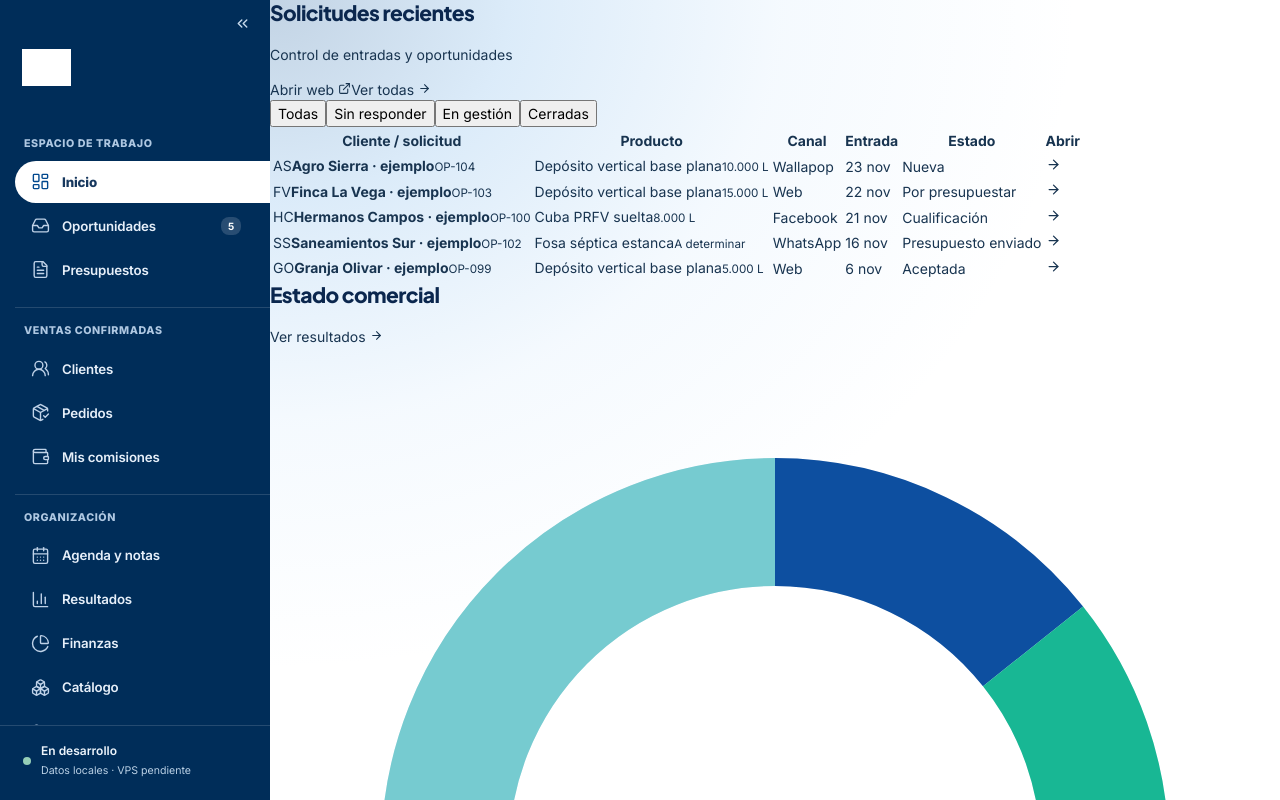
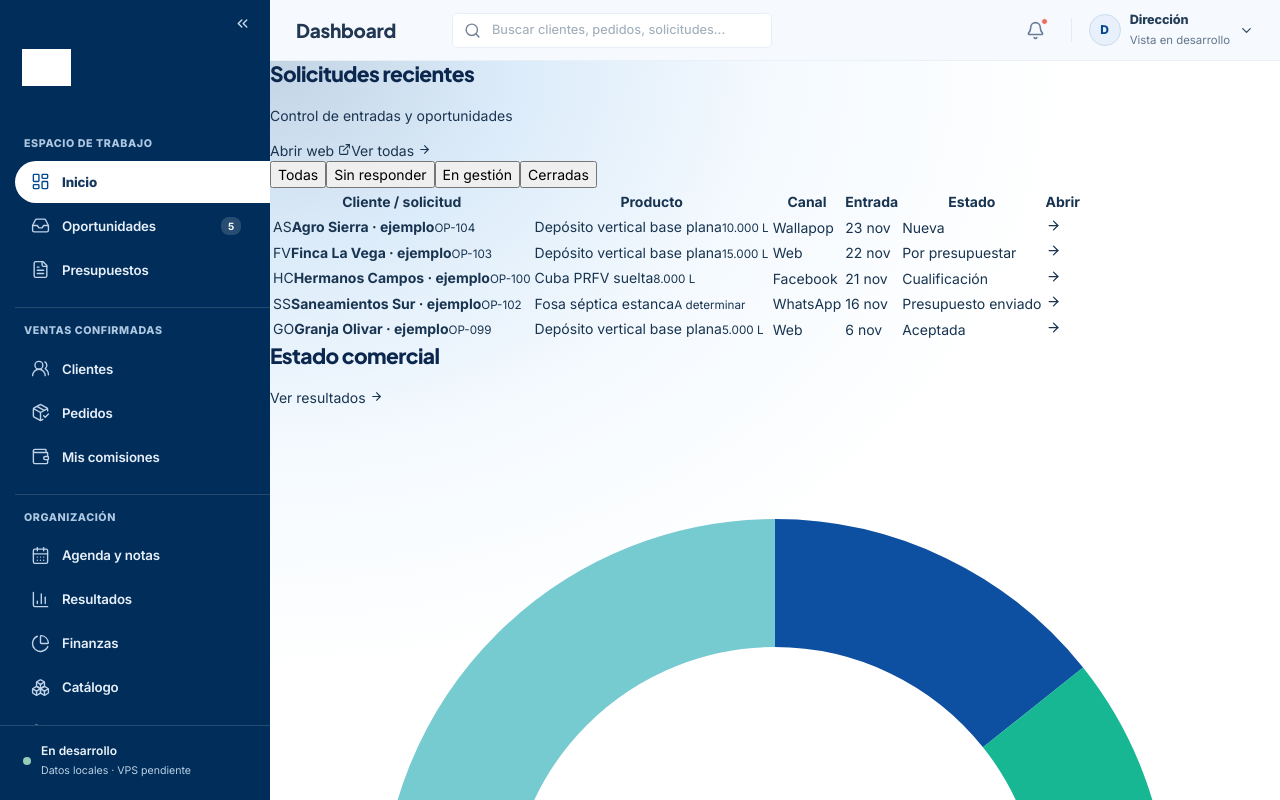
Before and after one commit to juanjogamero/depofibra-crm, a React (Vite) app: page / in a window 1280 px wide. Built offline with nearby package versions, Linux system fonts and the light colour scheme; grey boxes are pictures that could not be loaded.

Commit message:
feat(shell): marco azul y cabecera compacta funcional para nuevo Dashboard

```diff
--- a/src/App.tsx
+++ b/src/App.tsx
@@ -185,11 +185,10 @@ export default function App() {
   useEffect(()=>{window.scrollTo({top:0,behavior:'instant'});document.querySelector('.app-main')?.scrollTo({top:0,behavior:'instant'});},[location.pathname]);
   useEffect(()=>{const listener=(e:KeyboardEvent)=>{if((e.metaKey||e.ctrlKey)&&e.key.toLowerCase()==='k'){e.preventDefault();document.querySelector<HTMLInputElement>('.global-search input')?.focus();}};window.addEventListener('keydown',listener);return()=>window.removeEventListener('keydown',listener)},[]);
   const onDashboard = location.pathname === '/';
-  return <div className="app-root">
+  return <div className={'app-root' + (onDashboard ? ' app-root-dashboard' : '')}>
     <Sidebar mobileOpen={open} onClose={()=>setOpen(false)} collapsed={collapsed} onToggle={()=>setCollapsed(x=>!x)}/>
     <div className={'app-body' + (onDashboard ? ' is-dashboard' : '')}>
-      {!onDashboard && <Header onMenu={()=>setOpen(true)}/>}
-      {onDashboard && <button type="button" className="dashboard-mobile-menu" aria-label="Abrir menú lateral" onClick={()=>setOpen(true)}><Menu size={21}/></button>}
+      <Header onMenu={()=>setOpen(true)}/>
       <main className="app-main" id="main-content"><AppRoutes/></main>
     </div>
     <BottomBar/>
```
